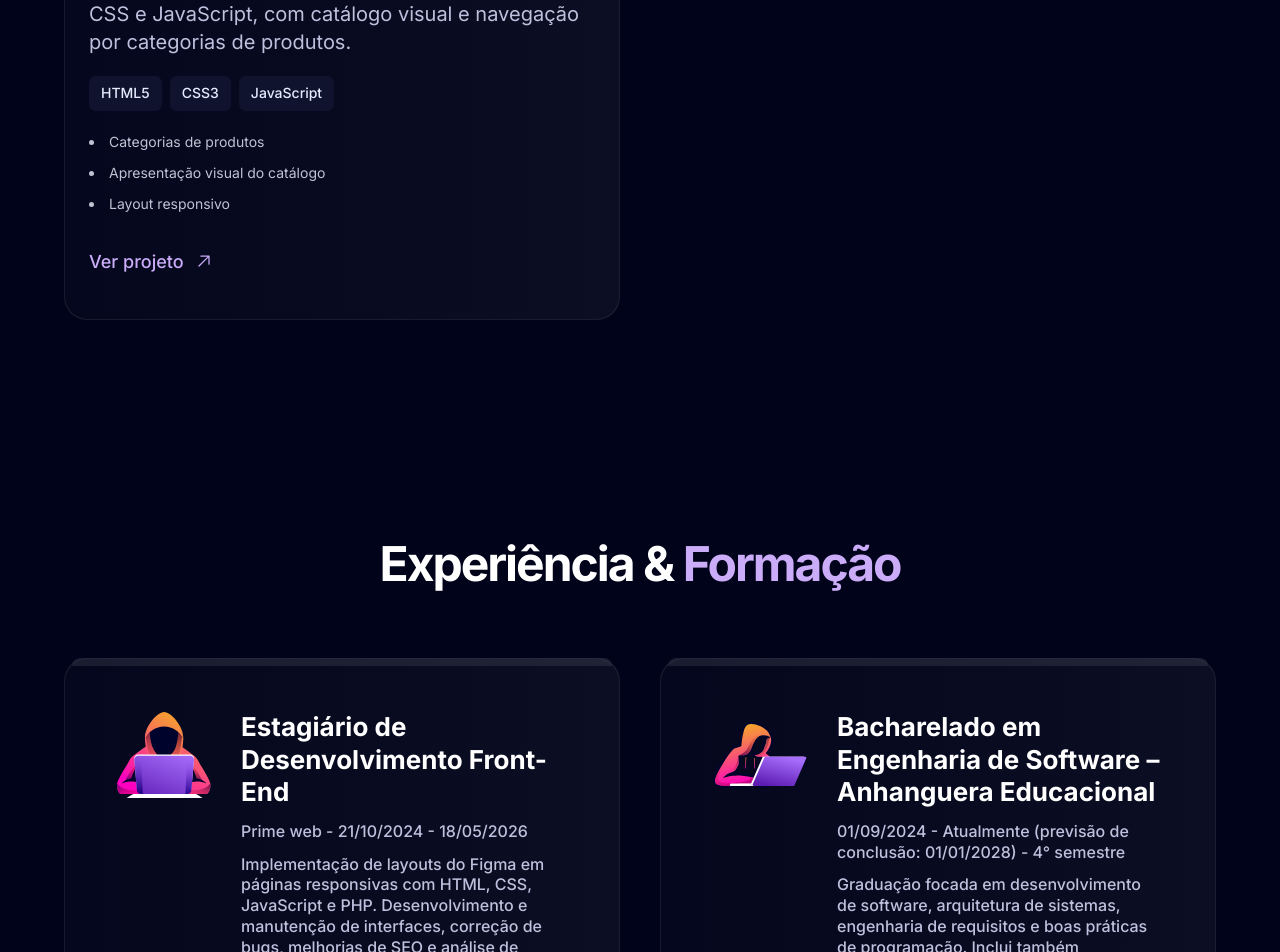
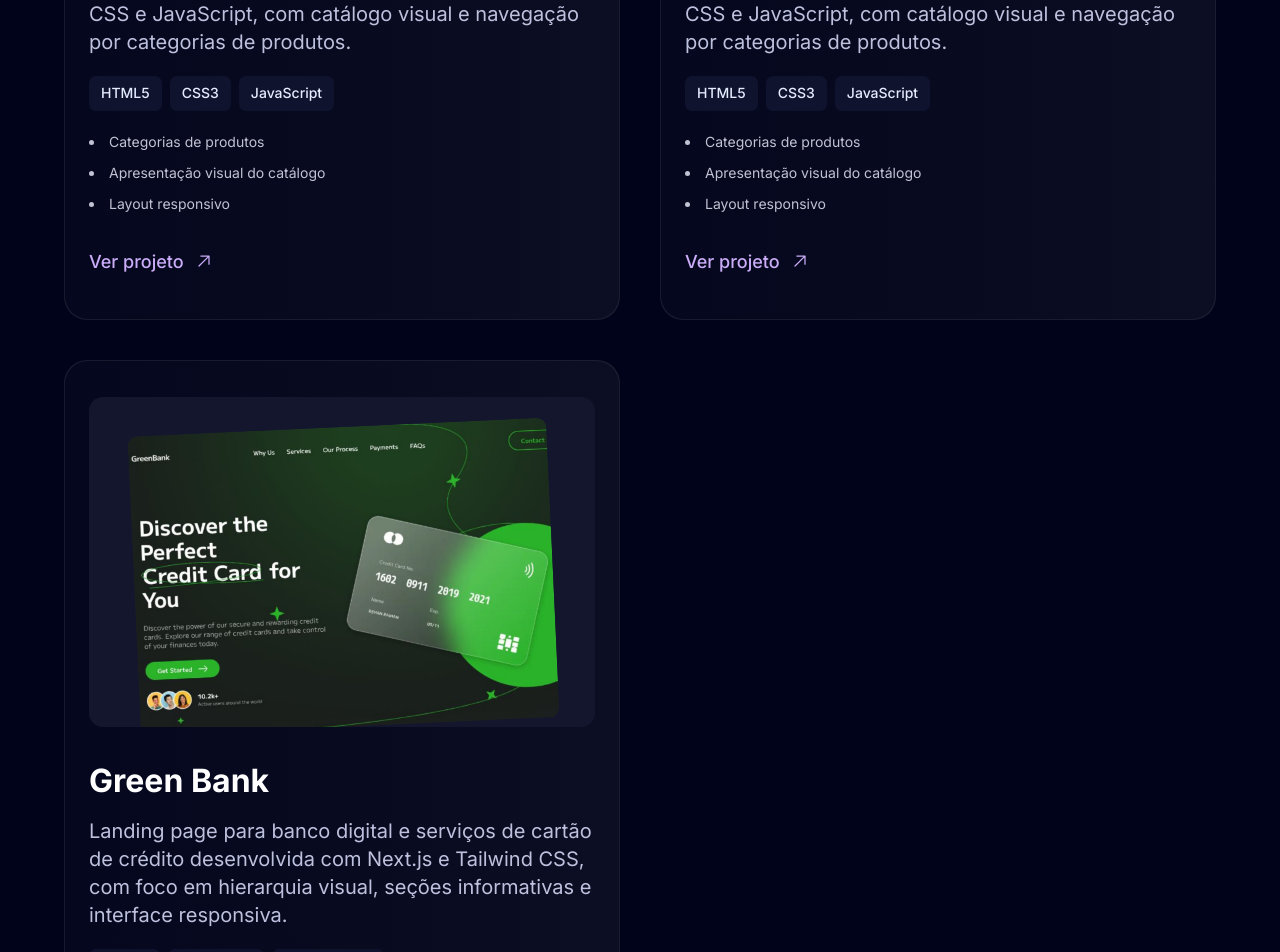
Before and after one commit to rogervalentim/roger-portfolio, a Next.js app: page / in a window 1280 px wide. Shown: the part 4900-5852 px from the top of the page. Built offline with nearby package versions, Linux system fonts and the light colour scheme; no server answers.

Commit message:
adicionando o projeto green bank

```diff
--- a/app/data/projects.ts
+++ b/app/data/projects.ts
@@ -8,44 +8,96 @@ export const projects: ProjectCardProps[] = [
     title: "CineVerse",
     image: "/projects/cineverse-1.png",
     link: "https://movies-next-seven.vercel.app/",
-    description: "Aplicação de filmes e séries com Next.js e TypeScript, integrada à API TMDB e com interface responsiva.",
+    description:
+      "Aplicação de filmes e séries com Next.js e TypeScript, integrada à API TMDB e com interface responsiva.",
     technologies: ["Next.js", "TypeScript", "Tailwind CSS", "TanStack Query"],
-    features: ["Busca de filmes e séries", "Conteúdos em destaque", "Integração com a API TMDB"],
+    features: [
+      "Busca de filmes e séries",
+      "Conteúdos em destaque",
+      "Integração com a API TMDB",
+    ],
   },
   {
     id: "ifood-clone",
     title: "iFood Clone",
     image: "/projects/ifood.jpg",
     link: "https://ifood-fsw.vercel.app/",
-    description: "Aplicação com Next.js e TypeScript que simula a escolha de refeições, com navegação entre restaurantes e gerenciamento de carrinho.",
+    description:
+      "Aplicação com Next.js e TypeScript que simula a escolha de refeições, com navegação entre restaurantes e gerenciamento de carrinho.",
     technologies: ["Next.js", "TypeScript", "Tailwind CSS", "Prisma"],
-    features: ["Navegação por restaurantes", "Cardápios e seleção de produtos", "Carrinho de compras"],
+    features: [
+      "Navegação por restaurantes",
+      "Cardápios e seleção de produtos",
+      "Carrinho de compras",
+    ],
   },
   {
     id: "evogym",
     title: "Evogym",
     image: "/projects/evogym.jpg",
     link: "https://gym-app-mocha.vercel.app/",
-    description: "Interface para o segmento fitness desenvolvida com React e Tailwind CSS, com foco na organização visual e na adaptação a diferentes telas.",
+    description:
+      "Interface para o segmento fitness desenvolvida com React e Tailwind CSS, com foco na organização visual e na adaptação a diferentes telas.",
     technologies: ["React.js", "Tailwind CSS"],
-    features: ["Interface para desktop e mobile", "Conteúdo voltado a atividades físicas"],
+    features: [
+      "Interface para desktop e mobile",
+      "Conteúdo voltado a atividades físicas",
+    ],
   },
   {
     id: "blog",
     title: "Blog",
     image: "/projects/blog.jpg",
     link: "https://blog-28ma.vercel.app/",
-    description: "Landing page com Next.js e TypeScript para apresentar uma plataforma de lojas online, com hierarquia visual e chamadas para ação.",
+    description:
+      "Landing page com Next.js e TypeScript para apresentar uma plataforma de lojas online, com hierarquia visual e chamadas para ação.",
     technologies: ["Next.js", "TypeScript", "Tailwind CSS"],
-    features: ["Apresentação da plataforma", "Chamadas para ação", "Layout responsivo"],
+    features: [
+      "Apresentação da plataforma",
+      "Chamadas para ação",
+      "Layout responsivo",
+    ],
   },
   {
     id: "panto-furniture",
     title: "Panto Furniture",
     image: "/projects/panto.jpg",
     link: "https://panto-funiture.vercel.app/",
-    description: "Interface de loja de móveis construída com HTML, CSS e JavaScript, com catálogo visual e navegação por categorias de produtos.",
+    description:
+      "Interface de loja de móveis construída com HTML, CSS e JavaScript, com catálogo visual e navegação por categorias de produtos.",
     technologies: ["HTML5", "CSS3", "JavaScript"],
-    features: ["Categorias de produtos", "Apresentação visual do catálogo", "Layout responsivo"],
+    features: [
+      "Categorias de produtos",
+      "Apresentação visual do catálogo",
+      "Layout responsivo",
+    ],
+  },
+  {
+    id: "panto-furniture",
+    title: "Panto Furniture",
+    image: "/projects/panto.jpg",
+    link: "https://panto-funiture.vercel.app/",
+    description:
+      "Interface de loja de móveis construída com HTML, CSS e JavaScript, com catálogo visual e navegação por categorias de produtos.",
+    technologies: ["HTML5", "CSS3", "JavaScript"],
+    features: [
+      "Categorias de produtos",
+      "Apresentação visual do catálogo",
+      "Layout responsivo",
+    ],
+  },
+  {
+    id: "green-bank",
+    title: "Green Bank",
+    image: "/projects/green-bank.png",
+    link: "https://green-bank-pied.vercel.app/",
+    description:
+      "Landing page para banco digital e serviços de cartão de crédito desenvolvida com Next.js e Tailwind CSS, com foco em hierarquia visual, seções informativas e interface responsiva.",
+    technologies: ["Next.js", "TypeScript", "Tailwind CSS"],
+    features: [
+      "Apresentação de cartões e benefícios",
+      "Seções de depoimentos e perguntas frequentes (FAQ)",
+      "Layout responsivo",
+    ],
   },
 ];
```
Also changed, not shown: public/projects/green-bank.png (added).
